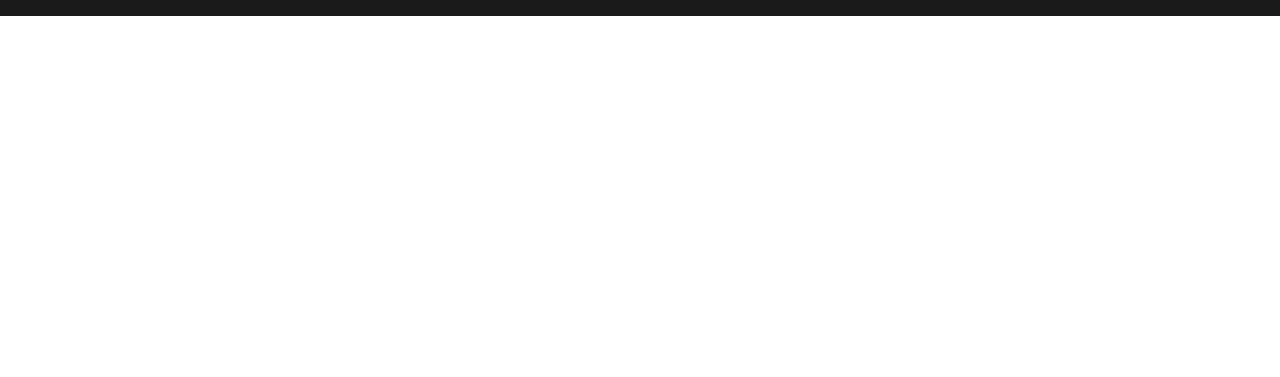
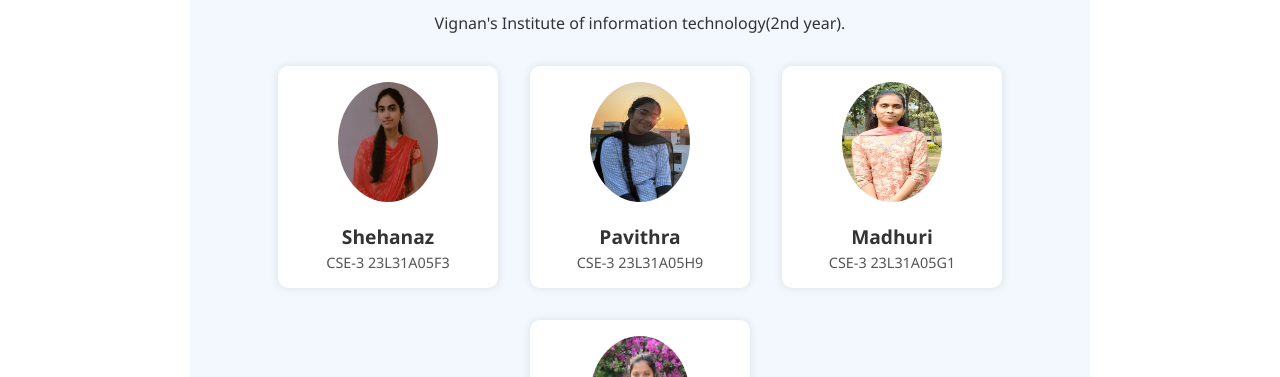
Before and after one commit to shehanaz14/ideas, a website: page index.html in a window 1280 px wide. Shown: the part 2423-2800 px from the top of the page. Before the commit the page ends 2439 px from the top, so only its background shows below. Drawn offline with nearby package versions, Linux system fonts and the light colour scheme; no server answers.

Commit message:
Added Team section with 4 members

```diff
--- a/index.html
+++ b/index.html
@@ -22,6 +22,8 @@
       <a href="#howtouse">How to use</a>
       <a href="#submit">Submit Idea</a>
       <a href="#ideas">Ideas</a>
+      <a href="#team">Team</a>
+
     </nav>
   </header>
 
@@ -101,6 +103,33 @@
   <script>
     AOS.init();
   </script>
+  <section class="team" id="team" data-aos="fade-up">
+    <h2>Our Team</h2>
+    <p style="margin-bottom: 2rem;">Vignan's Institute of information technology(2nd year).</p>
+    <div class="team-container">
+      <div class="team-member">
+        <img src="shenuu.jpg" alt="Member 1">
+        <h3>Shehanaz</h3>
+        <p>CSE-3 23L31A05F3</p>
+      </div>
+      <div class="team-member">
+        <img src="team2.jpg" alt="Member 2">
+        <h3>Pavithra</h3>
+        <p>CSE-3 23L31A05H9</p>
+      </div>
+      <div class="team-member">
+        <img src="team3.jpg" alt="Member 3">
+        <h3>Madhuri</h3>
+        <p>CSE-3 23L31A05G1</p>
+      </div>
+      <div class="team-member">
+        <img src="team4.jpg" alt="Member 4">
+        <h3>Sindhusha</h3>
+        <p>CSE-3 23L31A05G6</p>
+      </div>
+    </div>
+  </section>
+
 
 <footer class="footer">
   <div class="footer-content">
--- a/styles.css
+++ b/styles.css
@@ -360,3 +360,50 @@
 .social-icons a:hover {
   color: #00c4ff;
 }
+.team {
+  background: #f3f8ff;
+  padding: 4rem 2rem;
+  text-align: center;
+}
+
+.team h2 {
+  font-size: 2rem;
+
+}
+
+.team-container {
+  display: flex;
+  flex-wrap: wrap;
+  justify-content: center;
+  gap: 2rem;
+}
+
+.team-member {
+  background: white;
+  padding: 1rem;
+  border-radius: 10px;
+  width: 220px;
+  box-shadow: 0 0 10px rgba(0,0,0,0.1);
+  transition: transform 0.3s ease;
+}
+
+.team-member:hover {
+  transform: translateY(-5px);
+}
+
+.team-member img {
+  width: 100px;
+  height: 120px;
+  border-radius: 50%;
+  margin-bottom: 1rem;
+}
+
+.team-member h3 {
+  margin-bottom: 0.2rem;
+  font-size: 1.2rem;
+}
+
+.team-member p {
+  font-size: 0.9rem;
+  color: #555;
+}
```
Also changed, not shown: shenuu.jpg (added), team2.jpg (added), team3.jpg (added), team4.jpg (added).
